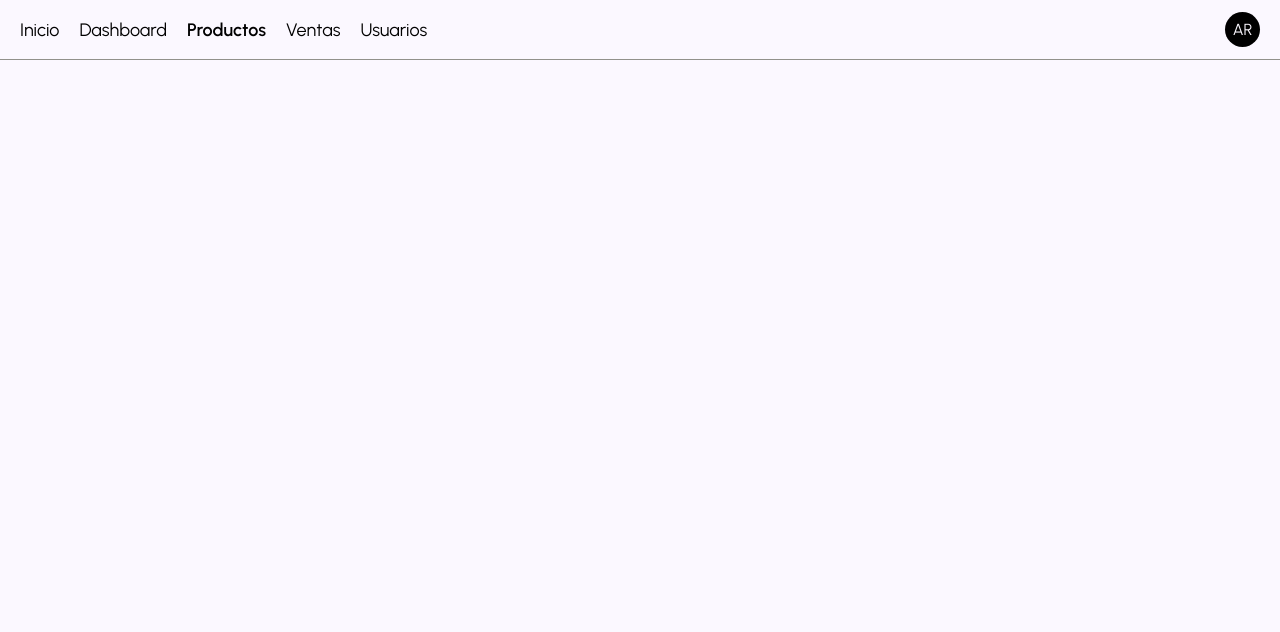
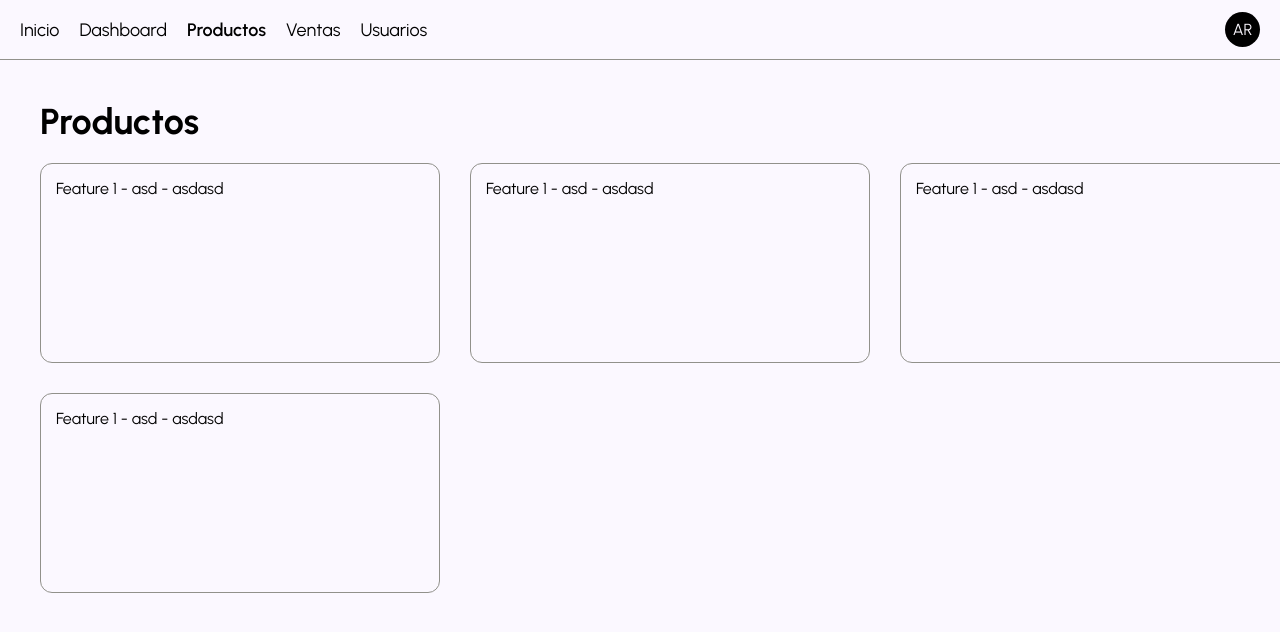
Before and after one commit to 2piradrian/sales-control-app, a React (Vite) app in the folder packages/client/: page /products in a window 1280 px wide. Shown: the top 632 px of the page. Built offline with nearby package versions, Linux system fonts and the light colour scheme.

Commit message:
add: main products ui

```diff
--- /dev/null
+++ b/packages/client/src/ui/components/title/style.module.css
@@ -0,0 +1,3 @@
+.title {
+    font-size: 36px;
+}
--- /dev/null
+++ b/packages/client/src/ui/components/title/title.tsx
@@ -0,0 +1,11 @@
+import style from "./style.module.css";
+
+type Props = {
+    text: string;
+}
+
+export default function Title({ text }: Props) {
+    return (
+        <h1 className={style.title}>{text}</h1>
+    );
+};
--- /dev/null
+++ b/packages/client/src/ui/routes/products/products-route.tsx
@@ -0,0 +1,22 @@
+import FeatureButton from "../../components/feature-button/feature-button";
+import Title from "../../components/title/title";
+import Layout from "../../layout/layout";
+import style from "./style.module.css";
+
+export default function ProductsRoute() {
+  return (
+    <Layout>
+        <section className={`${style.container} container`}>
+            <div className={`${style.delimiter} delimiter`}>
+                <Title text="Productos" />
+                <div className={style.features}>
+                    <FeatureButton name="Feature 1" description="asd" icon="asdasd"/>
+                    <FeatureButton name="Feature 1" description="asd" icon="asdasd"/>
+                    <FeatureButton name="Feature 1" description="asd" icon="asdasd"/>
+                    <FeatureButton name="Feature 1" description="asd" icon="asdasd"/>
+                </div>
+            </div>
+        </section>
+    </Layout>
+  );
+}
--- /dev/null
+++ b/packages/client/src/ui/routes/products/style.module.css
@@ -0,0 +1,17 @@
+.container {
+    min-height: 100%;
+}
+
+.delimiter {
+    min-height: 100%;
+    padding: 40px;
+    justify-content: flex-start;
+    align-items: flex-start;
+}
+
+.features {
+    padding: 20px 0;
+    display: grid;
+    grid-template-columns: repeat(3, 1fr);
+    gap: 30px;
+}
--- a/packages/client/src/ui/routes/routes-manager.tsx
+++ b/packages/client/src/ui/routes/routes-manager.tsx
@@ -1,5 +1,6 @@
 import { BrowserRouter, Route, Routes } from "react-router-dom";
 import HomeRoute from "./home/home-route";
+import ProductsRoute from "./products/products-route";
 
 export default function RoutesManager() {
     return(
@@ -7,7 +8,7 @@ export default function RoutesManager() {
             <Routes>
                 <Route path="/" element={<HomeRoute />} />
                 <Route path="/dashboard" element={<HomeRoute />} />
-                <Route path="/products" element={<HomeRoute />} />
+                <Route path="/products" element={<ProductsRoute />} />
                 <Route path="/sales" element={<HomeRoute />} />
                 <Route path="/users" element={<HomeRoute />} />
             </Routes>
```
